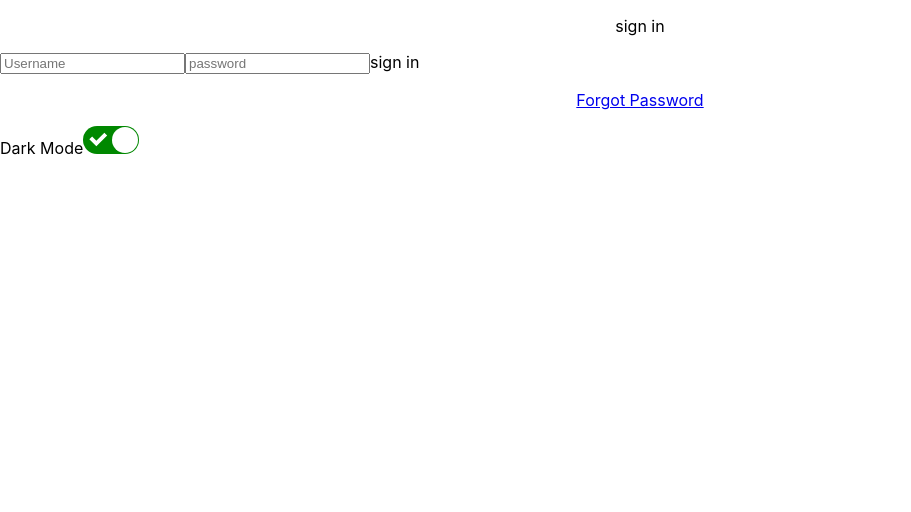
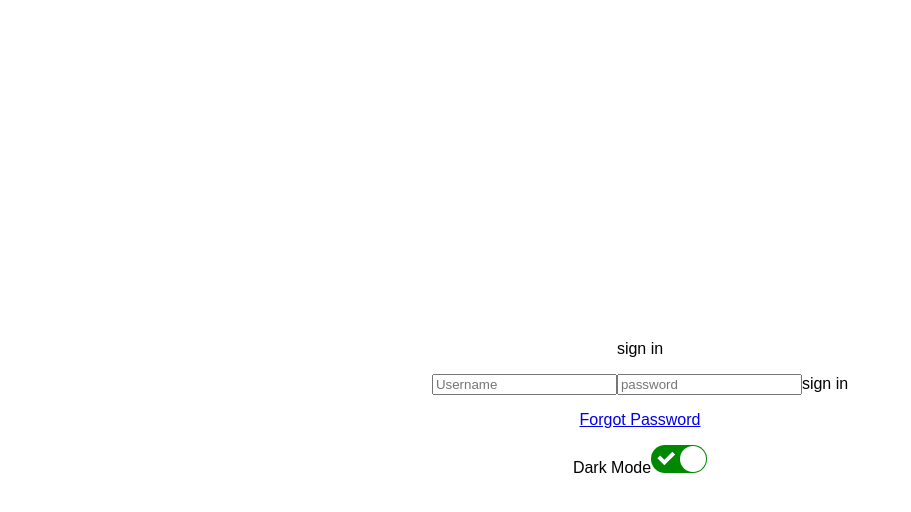
Before and after one commit to Apjuve/darkmode, a React (Create React App) app in the folder darkmode/: page / in a window 1280 px wide. Shown: the top 512 px of the page, without its empty margins (0-911 px from the left). Built offline with nearby package versions, Linux system fonts and the light colour scheme.

Commit message:
Center app with flexbox

```diff
--- a/darkmode/src/App.css
+++ b/darkmode/src/App.css
@@ -1,38 +1,9 @@
-.App {
-  text-align: center;
+.app {
+  font-family: 'Ubuntu', sans-serif;
+  width: 100vw;
+  height: 100vh;
+  display: flex;
+  justify-content: center;
+  align-items: center;
+  flex-direction: column;
 }
-
-.App-logo {
-  height: 40vmin;
-  pointer-events: none;
-}
-
-@media (prefers-reduced-motion: no-preference) {
-  .App-logo {
-    animation: App-logo-spin infinite 20s linear;
-  }
-}
-
-.App-header {
-  background-color: #282c34;
-  min-height: 100vh;
-  display: flex;
-  flex-direction: column;
-  align-items: center;
-  justify-content: center;
-  font-size: calc(10px + 2vmin);
-  color: white;
-}
-
-.App-link {
-  color: #61dafb;
-}
-
-@keyframes App-logo-spin {
-  from {
-    transform: rotate(0deg);
-  }
-  to {
-    transform: rotate(360deg);
-  }
-}
```
